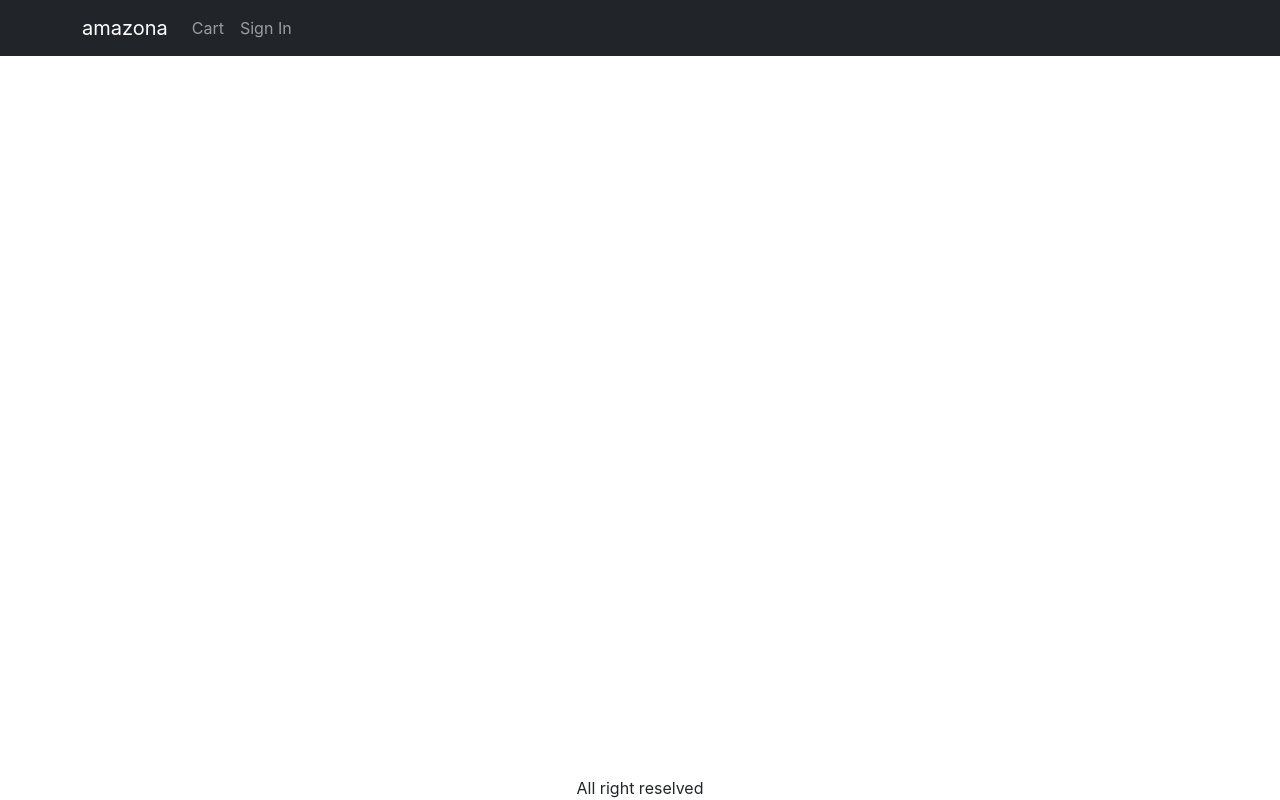
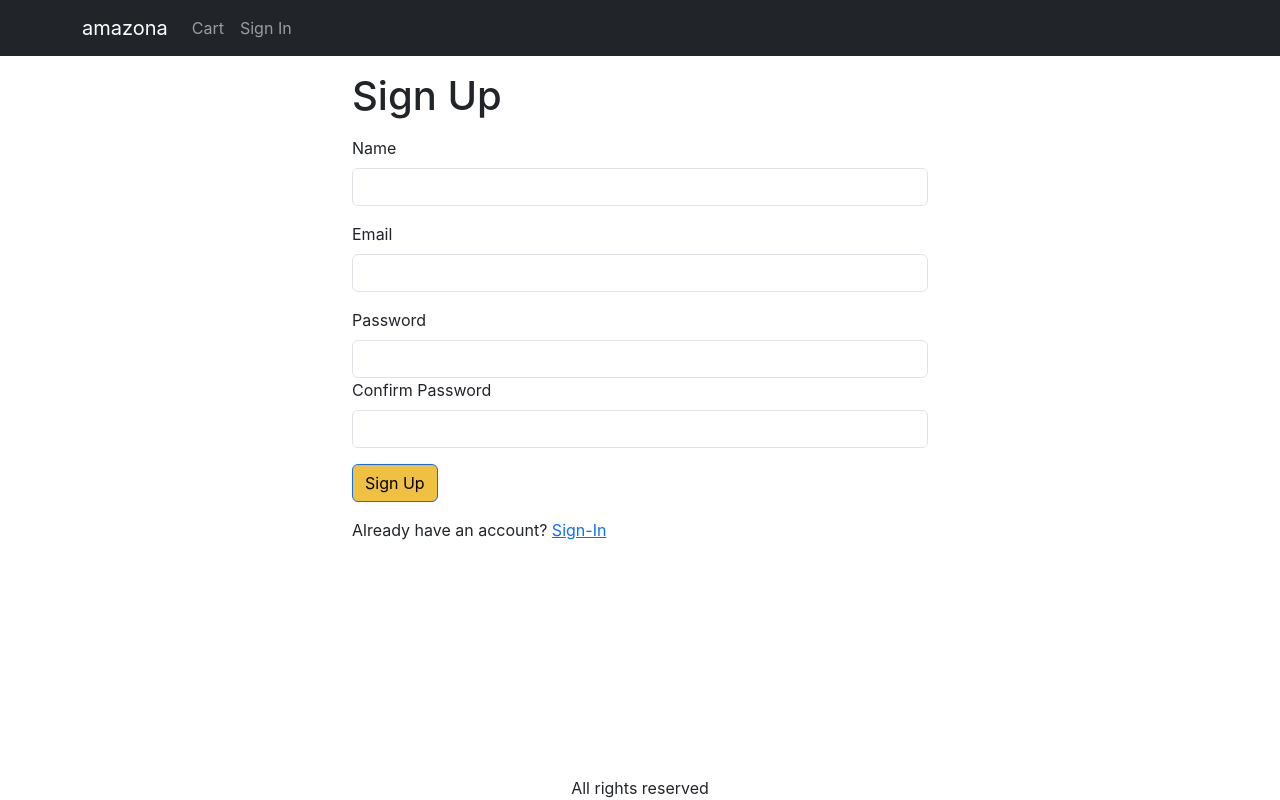
Before and after one commit to adhasan7/amazon, a React (Create React App) app in the folder frontend/: page /signup in a window 1280 px wide. Built offline with nearby package versions, Linux system fonts and the light colour scheme.

Commit message:
Create Sign Up Screen

```diff
--- a/frontend/src/App.js
+++ b/frontend/src/App.js
@@ -1,8 +1,8 @@
 import { BrowserRouter, Link, Route, Routes } from "react-router-dom";
 import { ToastContainer } from "react-toastify";
+import "react-toastify/dist/ReactToastify.css";
 import HomeScreen from "./screens/HomeScreen";
 import ProductScreen from "./screens/ProductScreen";
-import "react-toastify/dist/ReactToastify.css";
 import Navbar from "react-bootstrap/Navbar";
 import Badge from "react-bootstrap/Badge";
 import Nav from "react-bootstrap/Nav";
@@ -14,15 +14,15 @@
 import CartScreen from "./screens/CartScreen";
 import SigninScreen from "./screens/SigninScreen";
 import ShippingAddressScreen from "./screens/ShippingAddressScreen";
+import SignupScreen from "./screens/SignupScreen";
 
 function App() {
   const { state, dispatch: ctxDispatch } = useContext(Store);
   const { cart, userInfo } = state;
-
   const signoutHandler = () => {
-    ctxDispatch({ type: `USER_SIGNOUT` });
+    ctxDispatch({ type: "USER_SIGNOUT" });
     localStorage.removeItem("userInfo");
-    localStorage.renoveItem("shippingAddress");
+    localStorage.removeItem("shippingAddress");
   };
   return (
     <BrowserRouter>
@@ -74,18 +74,21 @@
             <Routes>
               <Route path='/product/:slug' element={<ProductScreen />} />
               <Route path='/cart' element={<CartScreen />} />
-              <Route path='/Signin' element={<SigninScreen />} />
-              <Route path='/shipping' element={<ShippingAddressScreen />} />
+              <Route path='/signin' element={<SigninScreen />} />
+              <Route path='/signup' element={<SignupScreen />} />
+              <Route
+                path='/shipping'
+                element={<ShippingAddressScreen />}
+              ></Route>
               <Route path='/' element={<HomeScreen />} />
             </Routes>
           </Container>
         </main>
         <footer>
-          <div className='text-center'>All right reselved</div>
+          <div className='text-center'>All rights reserved</div>
         </footer>
       </div>
     </BrowserRouter>
   );
 }
-
 export default App;
--- /dev/null
+++ b/frontend/src/screens/SignupScreen.js
@@ -0,0 +1,97 @@
+import Axios from "axios";
+import { Link, useLocation, useNavigate } from "react-router-dom";
+import Container from "react-bootstrap/Container";
+import Form from "react-bootstrap/Form";
+import Button from "react-bootstrap/Button";
+import { Helmet } from "react-helmet-async";
+import { useContext, useEffect, useState } from "react";
+import { Store } from "../Store";
+import { toast } from "react-toastify";
+import { getError } from "../utils";
+
+export default function SignupScreen() {
+  const navigate = useNavigate();
+  const { search } = useLocation();
+  const redirectInUrl = new URLSearchParams(search).get("redirect");
+  const redirect = redirectInUrl ? redirectInUrl : "/";
+
+  const [name, setName] = useState("");
+  const [email, setEmail] = useState("");
+  const [password, setPassword] = useState("");
+  const [confirmPassword, setConfirmPassword] = useState("");
+
+  const { state, dispatch: ctxDispatch } = useContext(Store);
+  const { userInfo } = state;
+  const submitHandler = async (e) => {
+    e.preventDefault();
+    if (password !== confirmPassword) {
+      toast.error("Passwords do not match");
+      return;
+    }
+    try {
+      const { data } = await Axios.post("/api/users/signup", {
+        name,
+        email,
+        password,
+      });
+      ctxDispatch({ type: "USER_SIGNIN", payload: data });
+      localStorage.setItem("userInfo", JSON.stringify(data));
+      navigate(redirect || "/");
+    } catch (err) {
+      toast.error(getError(err));
+    }
+  };
+
+  useEffect(() => {
+    if (userInfo) {
+      navigate(redirect);
+    }
+  }, [navigate, redirect, userInfo]);
+
+  return (
+    <Container className='small-container'>
+      <Helmet>
+        <title>Sign Up</title>
+      </Helmet>
+      <h1 className='my-3'>Sign Up</h1>
+      <Form onSubmit={submitHandler}>
+        <Form.Group className='mb-3' controlId='name'>
+          <Form.Label>Name</Form.Label>
+          <Form.Control onChange={(e) => setName(e.target.value)} required />
+        </Form.Group>
+
+        <Form.Group className='mb-3' controlId='email'>
+          <Form.Label>Email</Form.Label>
+          <Form.Control
+            type='email'
+            required
+            onChange={(e) => setEmail(e.target.value)}
+          />
+        </Form.Group>
+        <Form.Group className='mb-3' controlId='password'>
+          <Form.Label>Password</Form.Label>
+          <Form.Control
+            type='password'
+            required
+            onChange={(e) => setPassword(e.target.value)}
+          />
+          <Form.Group className='mb-3' controlId='confirmPassword'>
+            <Form.Label>Confirm Password</Form.Label>
+            <Form.Control
+              type='password'
+              onChange={(e) => setConfirmPassword(e.target.value)}
+              required
+            />
+          </Form.Group>
+        </Form.Group>
+        <div className='mb-3'>
+          <Button type='submit'>Sign Up</Button>
+        </div>
+        <div className='mb-3'>
+          Already have an account?{" "}
+          <Link to={`/signin?redirect=${redirect}`}>Sign-In</Link>
+        </div>
+      </Form>
+    </Container>
+  );
+}
```
Also changed, not shown: 2 other files (tests, documents, lock files or other folders).
